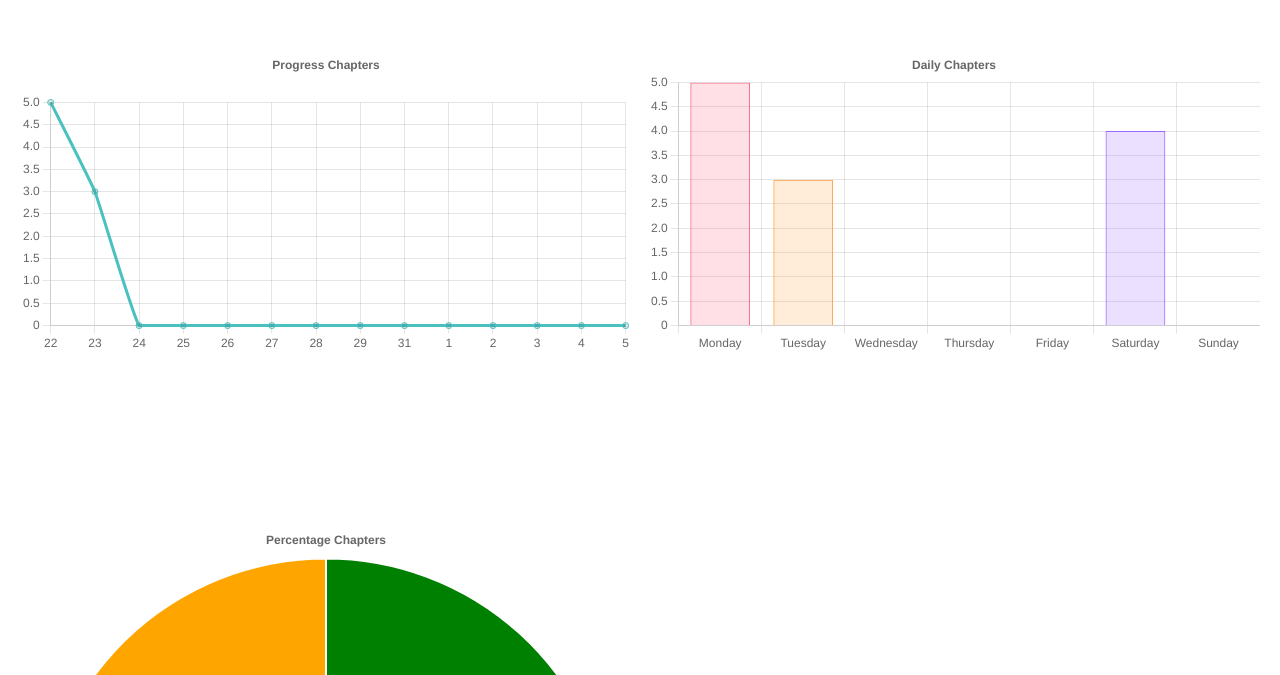
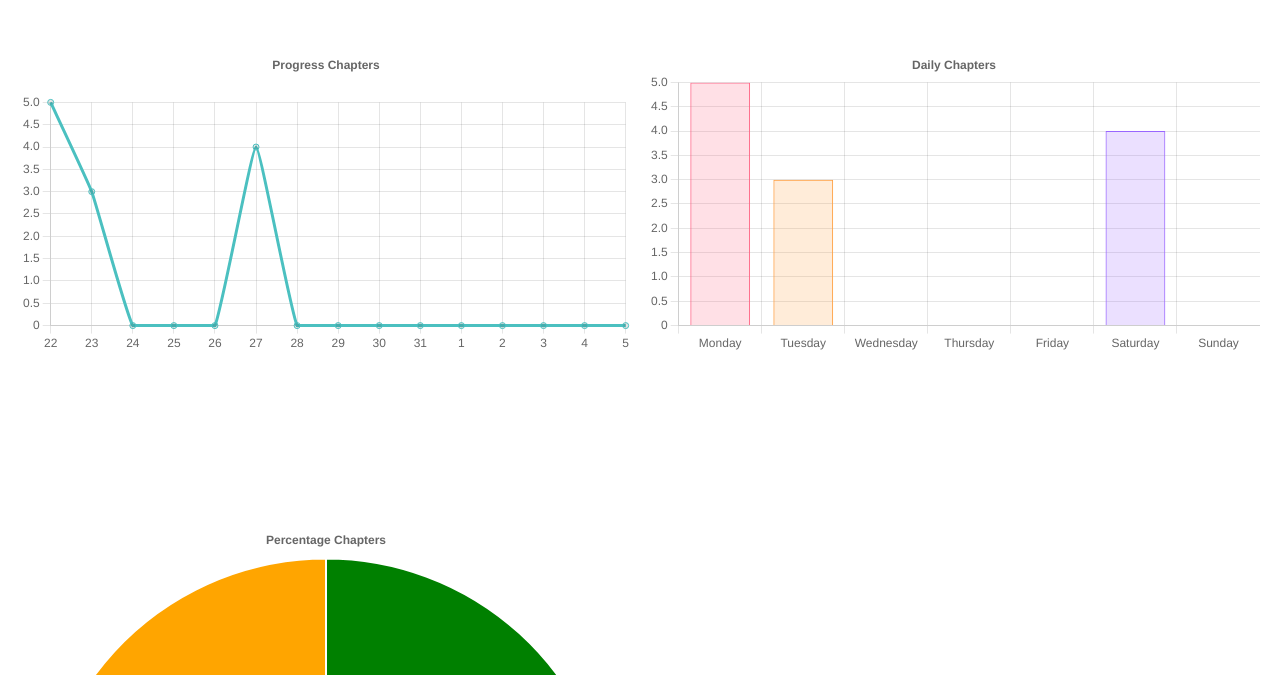
Before and after one commit to teschiopol/studyGamify, a Next.js app: page / in a window 1280 px wide. Shown: the part 125-800 px from the top of the page. Built offline with nearby package versions, Linux system fonts and the light colour scheme.

Commit message:
Update LineChart.tsx

```diff
--- a/src/components/LineChart.tsx
+++ b/src/components/LineChart.tsx
@@ -36,6 +36,7 @@ const LineChart = () => {
               "27",
               "28",
               "29",
+              "30",
               "31",
               "1",
               "2",
@@ -45,7 +46,7 @@ const LineChart = () => {
             ],
             datasets: [
               {
-                data: [5, 3, 0, 0, 0, 0, 0, 0, 0, 0, 0, 0, 0, 0],
+                data: [5, 3, 0, 0, 0, 4, 0, 0, 0, 0, 0, 0, 0, 0, 0],
                   fill: false,
                   borderColor: 'rgb(75, 192, 192)',
                   tension: 0.1
```
